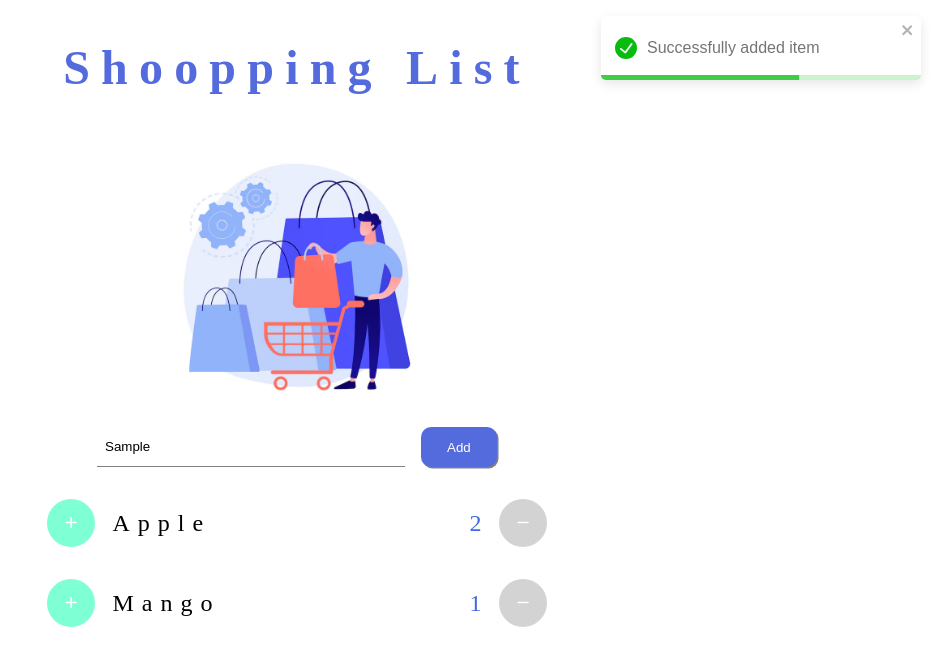
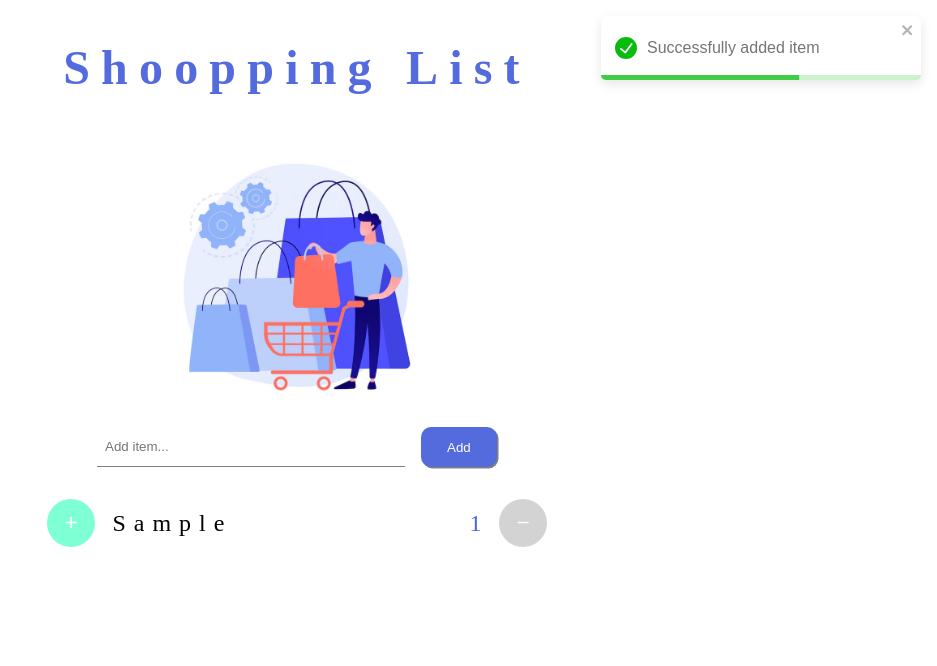
Before and after one commit to Tanish866/ShoppingList, a React (Vite) app: page / in a window 1280 px wide. Both pictures are taken after typing "Sample" into the empty fields and a click on the button "Add". Shown: the top 666 px of the page, without its empty margins (343-1280 px from the left). Built offline with nearby package versions, Linux system fonts and the light colour scheme.

Commit message:
Added handlers for adding and removing items

```diff
--- a/package.json
+++ b/package.json
@@ -16,7 +16,8 @@
     "@fortawesome/react-fontawesome": "^3.1.1",
     "react": "^19.2.0",
     "react-dom": "^19.2.0",
-    "react-toastify": "^11.0.5"
+    "react-toastify": "^11.0.5",
+    "uuid": "^13.0.0"
   },
   "devDependencies": {
     "@eslint/js": "^9.39.1",
--- a/src/components/InputItem/InputItem.jsx
+++ b/src/components/InputItem/InputItem.jsx
@@ -1,17 +1,27 @@
 import { showError, showSuccess } from '../../utils/ShowToast';
 import "react-toastify/dist/ReactToastify.css";
 import './InputItem.css';
+import { useState } from 'react';
 
-function InputItem(){
+function InputItem({addItem}){
+
+    const [itemName, setItemName] = useState("");
+
     return (
         <div className="input-wrapper">
             <input
                 className="item-input"
                 type="text"
                 placeholder="Add item..."
+                value={itemName}
+                onChange={(e) => setItemName(e.target.value)}
             />
             <button className="add-item-button"
-                onClick={() => showSuccess("Successfully added item")}
+                onClick={() => {
+                    addItem(itemName);
+                    setItemName('');
+                    showSuccess("Successfully added item")
+                }}
             >
                 Add
             </button>
--- a/src/components/Item/Item.jsx
+++ b/src/components/Item/Item.jsx
@@ -1,5 +1,5 @@
 import './Item.css';
-
+import React,{ memo } from 'react';
 
 function Item({itemName, quantity}){
     return (
@@ -14,4 +14,4 @@ function Item({itemName, quantity}){
 
     )
 }
-export default Item;
+export default React.memo(Item);
--- a/src/components/ItemList/ItemList.jsx
+++ b/src/components/ItemList/ItemList.jsx
@@ -2,23 +2,34 @@ import Item from '../Item/Item';
 import './ItemList.css';
 import { FontAwesomeIcon } from '@fortawesome/react-fontawesome';
 import { faPlus,faMinus } from '@fortawesome/free-solid-svg-icons';
+import React from 'react';
+import { showError } from '../../utils/ShowToast';
 
-function ItemList({ ShoppingItems }){
+
+function ItemList({ ShoppingItems, addQuantity, decQuantity }){
     return (
         <div className="shopping-items-wrapper">
             {
                 ShoppingItems && ShoppingItems.map((item) => {
                     return (
                         <div key={item.id} className='item-list'>
-                            <div className='change-quantity add-item'>
+                            <div
+                                className='change-quantity add-item'
+                                onClick={() => addQuantity(item.id)}
+                            >
                                 <FontAwesomeIcon icon={faPlus} />
                             </div>
                             <Item
                                 itemName={item.name}
-
                                 quantity={item.quantity}
                             />
-                            <div className='change-quantity remove-item'>
+                            <div
+                                className='change-quantity remove-item'
+                                onClick={() => {
+                                    if(item.quantity == 1) showError(`${item.name} remove from the list`)
+                                    decQuantity(item.id)
+                                }}
+                            >
                                 <FontAwesomeIcon icon={faMinus} />
                             </div>
                         </div>
@@ -29,4 +40,4 @@ function ItemList({ ShoppingItems }){
         </div>
     )
 }
-export default ItemList;
+export default React.memo(ItemList);
--- a/src/components/ShoppingList/ShoppingList.jsx
+++ b/src/components/ShoppingList/ShoppingList.jsx
@@ -3,25 +3,55 @@ import './ShoppingList.css';
 import InputItem from "../InputItem/InputItem";
 import ItemList from "../ItemList/ItemList";
 import { ToastContainer } from 'react-toastify';
+import { useState } from "react";
+import { v4 as uuid } from 'uuid';
 
-const shoppingItems = [
-    {id: 1, name: 'Apple', quantity: 2},
-    {id: 2, name: 'Mango', quantity: 1}
-]
+
 
 function ShoppingList(){
+
+    const [shoppingItems, setShoppingItems] = useState([]);
+
+    function handleAddItem(itemName){
+        setShoppingItems([
+            ...shoppingItems,
+            {id: uuid(), name: itemName, quantity: 1}
+        ]);
+    }
+
+    function handleAddQuantity(itemId){
+        let newShoppingItem = shoppingItems.map(item => {
+            if(item.id == itemId) item.quantity++;
+            return item;
+        });
+        setShoppingItems(newShoppingItem);
+    }
+    function handleDecQuantity(itemId){
+        let newShoppingItem = shoppingItems.map(item => {
+            if(item.id == itemId) item.quantity--;
+            return item;
+        });
+        newShoppingItem = newShoppingItem.filter(item => item.quantity > 0);
+        setShoppingItems(newShoppingItem);
+    }
+
     return (
         <>
             <Header/>
             <ToastContainer/>
             <div className="current-shopping-list">
-                <InputItem/>
+                <InputItem
+                    addItem={handleAddItem}
+                />
                 <ItemList
                     ShoppingItems={shoppingItems}
+                    addQuantity={handleAddQuantity}
+                    decQuantity={handleDecQuantity}
                 />
             </div>
 
         </>
     )
 }
+
 export default ShoppingList;
```
Also changed, not shown: 1 other file (tests, documents, lock files or other folders).
